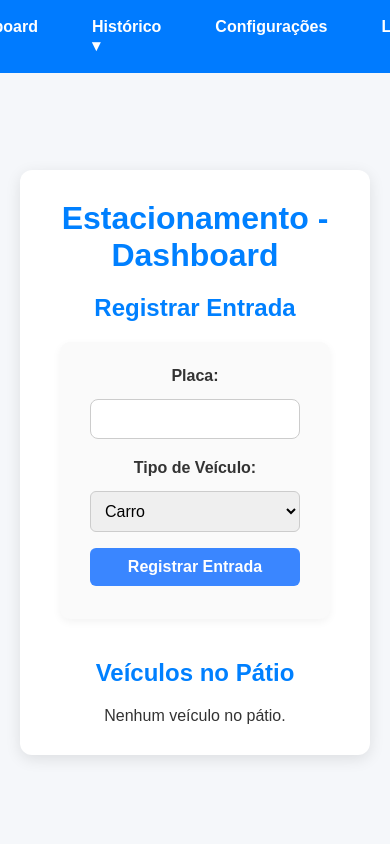
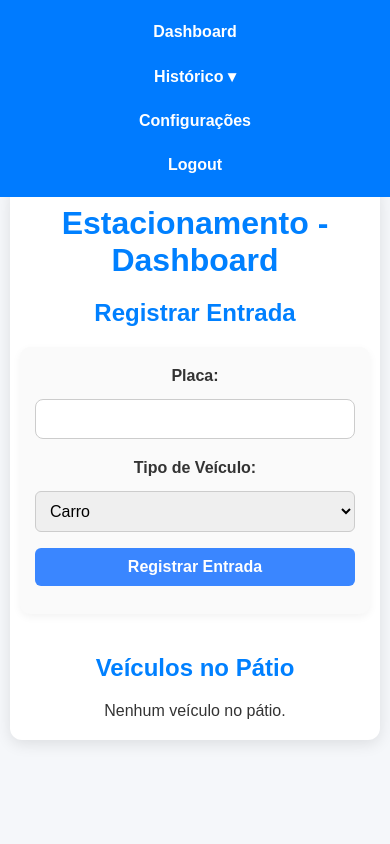
Before and after one commit to Matheussdenk/parking_web, a Flask app: page /dashboard in a window 390 px wide. Run offline with Flask 3, Linux system fonts and the light colour scheme; the visitor is signed in with stand-in values (Sample User, id 1).

Commit message:
ajuste layout celular

```diff
--- a/templates/dashboard.html
+++ b/templates/dashboard.html
@@ -2,6 +2,7 @@
 <html lang="pt-br">
 <head>
     <meta charset="UTF-8" />
+    <meta name="viewport" content="width=device-width, initial-scale=1.0" />
     <title>Dashboard</title>
     <link rel="stylesheet" href="{{ url_for('static', filename='style.css') }}" />
     <style>
@@ -23,6 +24,7 @@
         .navbar {
             list-style: none;
             display: flex;
+            flex-wrap: wrap;
             background-color: #007bff;
             padding: 10px 20px;
             position: fixed;
@@ -35,7 +37,7 @@
 
         .navbar > li {
             position: relative;
-            margin: 0 15px;
+            margin: 5px 10px;
         }
 
         .navbar a {
@@ -44,6 +46,7 @@
             font-weight: bold;
             padding: 8px 12px;
             display: block;
+            text-align: center;
         }
 
         .submenu {
@@ -55,6 +58,7 @@
             top: 100%;
             left: 0;
             box-shadow: 0 4px 8px rgba(0,0,0,0.1);
+            z-index: 1001;
         }
 
         .has-submenu:hover .submenu {
@@ -71,7 +75,7 @@
             width: 100%;
             max-width: 1200px;
             background: #fff;
-            padding: 30px 40px;
+            padding: 30px 20px;
             border-radius: 12px;
             box-shadow: 0 4px 15px rgba(0,0,0,0.1);
             margin-top: 20px;
@@ -82,7 +86,7 @@
             margin: 0 auto 40px;
             background-color: #fafafa;
             border-radius: 10px;
-            padding: 25px 30px;
+            padding: 25px 20px;
             box-shadow: 0 3px 8px rgba(0,0,0,0.05);
         }
 
@@ -134,7 +138,8 @@
             background: #fff;
             border-radius: 12px;
             padding: 25px 20px;
-            width: 250px;
+            width: 100%;
+            max-width: 280px;
             box-shadow: 0 4px 14px rgba(0,0,0,0.07);
             display: flex;
             flex-direction: column;
@@ -195,6 +200,45 @@
         .custom-value-form button:hover {
             background-color: #2980b9;
         }
+
+        /* Responsividade para dispositivos móveis */
+        @media (max-width: 768px) {
+            body {
+                padding: 90px 10px 30px;
+            }
+
+            .navbar {
+                flex-direction: column;
+                align-items: center;
+            }
+
+            .navbar > li {
+                margin: 5px 0;
+            }
+
+            .vehicle-container {
+                flex-direction: column;
+                align-items: center;
+            }
+
+            .vehicle-card {
+                width: 100%;
+                max-width: 100%;
+            }
+
+            form {
+                padding: 20px 15px;
+            }
+
+            .container {
+                padding: 20px 10px;
+            }
+
+            button {
+                font-size: 15px;
+                padding: 10px;
+            }
+        }
     </style>
 </head>
 <body>
@@ -210,7 +254,6 @@
     </li>
     <li><a href="{{ url_for('config') }}">Configurações</a></li>
     <li><a href="{{ url_for('logout') }}">Logout</a></li>
-
 </ul>
 
 <main class="container">
```
